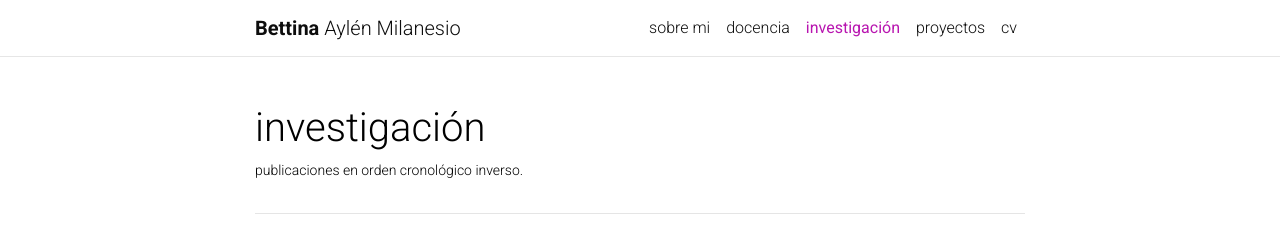
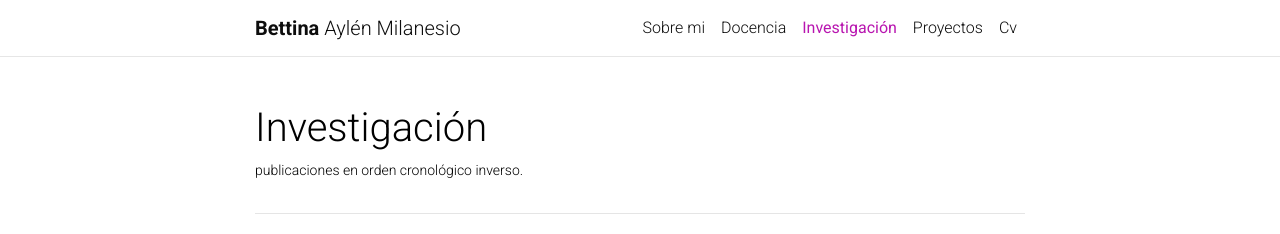
Before and after one commit to bmilanesio/bmilanesio.github.io, a Jekyll site: the page built from _pages/research.md, in a window 1280 px wide. Shown: the top 234 px of the page. Built offline with Jekyll 4.4.1, drawn with Linux system fonts in a browser that asks for light colours; full-size pictures stand in for the smaller copies a plugin makes; comment, search, counter and statistics services are not loaded; a style sheet for code colours, icons or effects is not loaded; grey boxes are pictures that could not be loaded.

Commit message:
subiendo

```diff
--- a/_pages/research.md
+++ b/_pages/research.md
@@ -1,7 +1,7 @@
 ---
 layout: page
 permalink: /research/
-title: investigación
+title: Investigación
 description: publicaciones en orden cronológico inverso.
 years: [2021]
 nav: true
```
Also changed, not shown: _pages/about.md (+1 -1 lines), _pages/cv.md (+1 -1 lines), _pages/projects.md (+1 -1 lines), _pages/teaching.md (+1 -1 lines).
